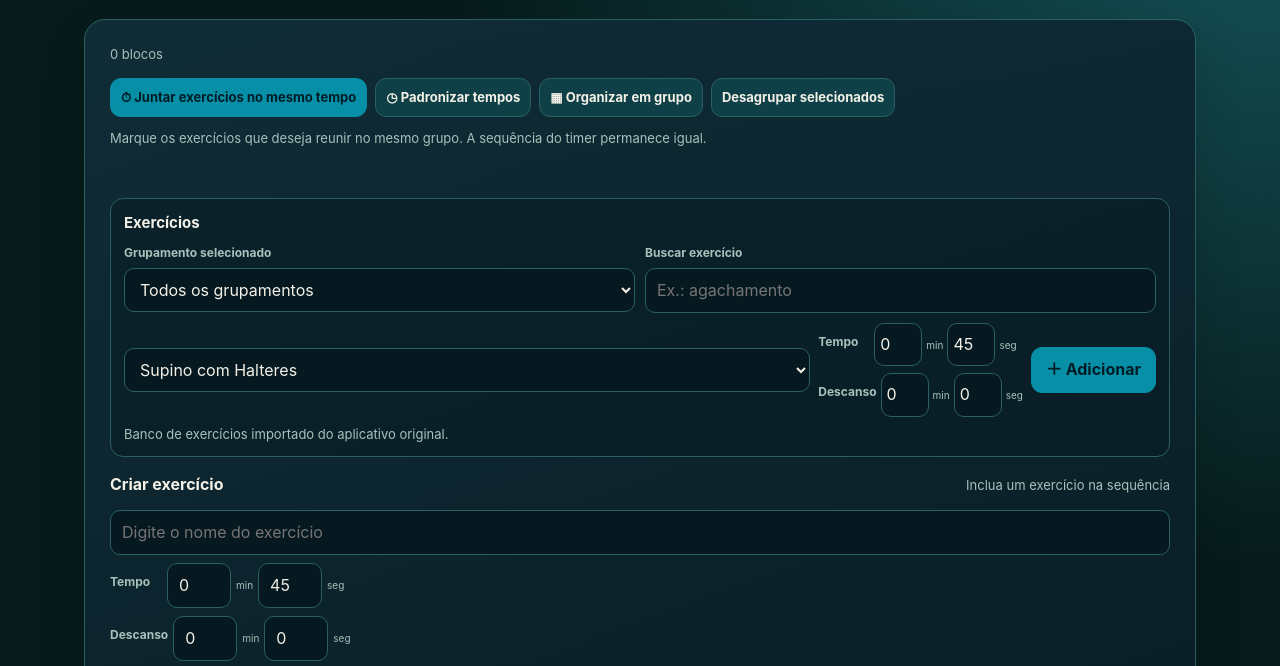
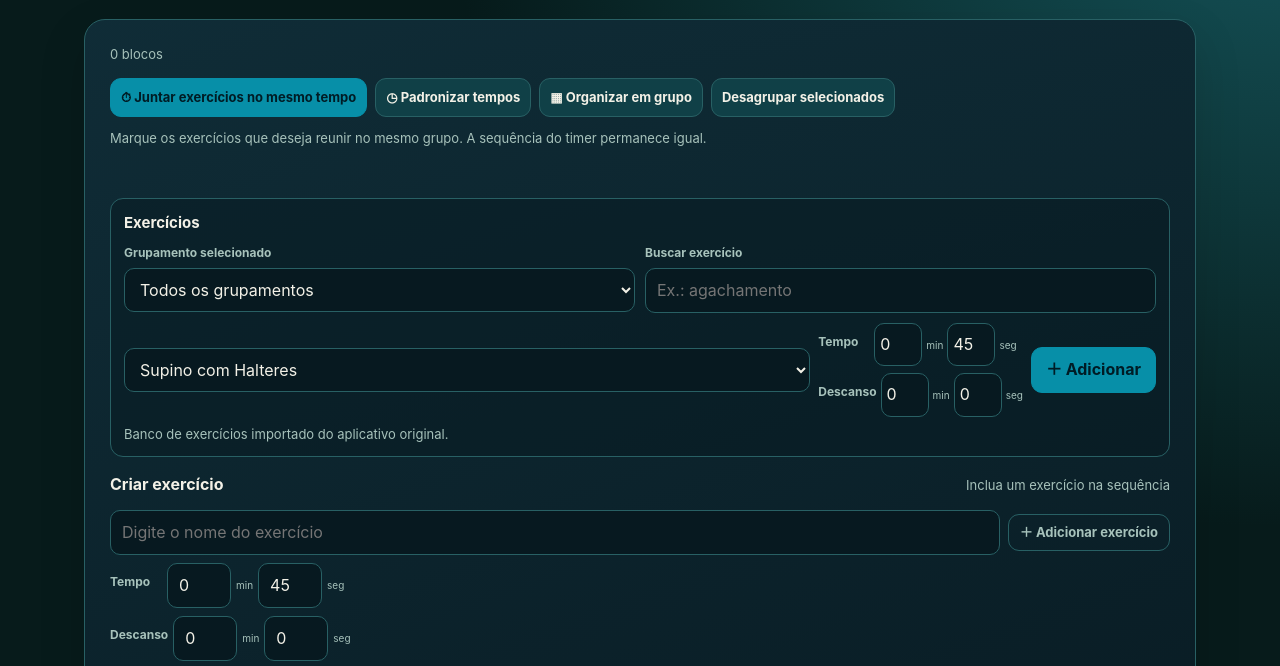
Before and after one commit to hezirbrasil/DuoMode, a website: page index.html in a window 1280 px wide. Shown: the part 125-791 px from the top of the page. Drawn offline with Linux system fonts and the light colour scheme.

Commit message:
Make add exercise button subtle beside name input

```diff
--- a/styles.css
+++ b/styles.css
@@ -244,11 +244,12 @@
     .item-actions { display:flex;gap:4px; }
     .icon-btn { border:1px solid var(--line);background:#102d38;color:var(--text);border-radius:8px;width:30px;height:30px;display:grid;place-items:center;padding:0; }
     .icon-btn:disabled { opacity:.28;cursor:not-allowed; }
-    .add-form { display:grid;grid-template-columns:minmax(0,1fr);gap:8px;margin-top:13px; }
-    .add-form > #newExercise,.add-form > .duration-edit,.add-form > #addExerciseBtn { grid-column:1; }
-    .add-form > .duration-edit { justify-content:flex-start; }
+    .add-form { display:grid;grid-template-columns:minmax(0,1fr) auto;align-items:center;gap:8px;margin-top:13px; }
+    .add-form > #newExercise { grid-column:1;min-width:0; }
+    .add-form > .duration-edit { grid-column:1 / -1;justify-content:flex-start; }
     .add-form > .duration-edit input { width:64px; }
-    .add-form > #addExerciseBtn { width:100%; }
+    .add-form > #addExerciseBtn { grid-column:2;grid-row:1;width:auto;padding:8px 11px;font-size:13px;background:transparent;border-color:var(--line);color:var(--muted);white-space:nowrap; }
+    .add-form > #addExerciseBtn:hover { color:var(--lime);border-color:var(--lime);background:#8bd34a12; }
     .subtle { color:var(--muted);font-size:13px; }
     .library-tools { display:flex;gap:8px;margin-top:13px; }
     .library-tools .btn { flex:1;padding:9px 10px;font-size:13px; }
@@ -256,7 +257,7 @@
     .flash { animation:flash .4s ease-in-out 3; }
     @keyframes flash { 50% { color:var(--lime);transform:scale(1.025); } }
     @media(max-width:800px) { .layout { grid-template-columns:1fr; } .clock-wrap{width:min(70vw,300px)} header{align-items:flex-start} }
-    @media(max-width:470px) { .app{padding:16px 12px 30px}.brand-mark{width:40px;height:40px}.header-actions .btn{padding:8px 10px;font-size:13px}.settings{grid-template-columns:1fr 1fr}.settings > :last-child{grid-column:1/-1}.add-form{grid-template-columns:minmax(0,1fr) 72px}.add-form button{grid-column:1/-1}.item-actions{gap:3px}.icon-btn{width:27px;height:29px} }
+    @media(max-width:470px) { .app{padding:16px 12px 30px}.brand-mark{width:40px;height:40px}.header-actions .btn{padding:8px 10px;font-size:13px}.settings{grid-template-columns:1fr 1fr}.settings > :last-child{grid-column:1/-1}.add-form{grid-template-columns:minmax(0,1fr) auto}.add-form > #addExerciseBtn{grid-column:2;grid-row:1;padding:8px 9px;font-size:12px}.item-actions{gap:3px}.icon-btn{width:27px;height:29px} }
 
 /* Leitura do roteiro: texto corrido, sem espaçamento artificial nem quebras no meio das palavras. */
 #app.mode-script #scriptPanel #exerciseList {
```
